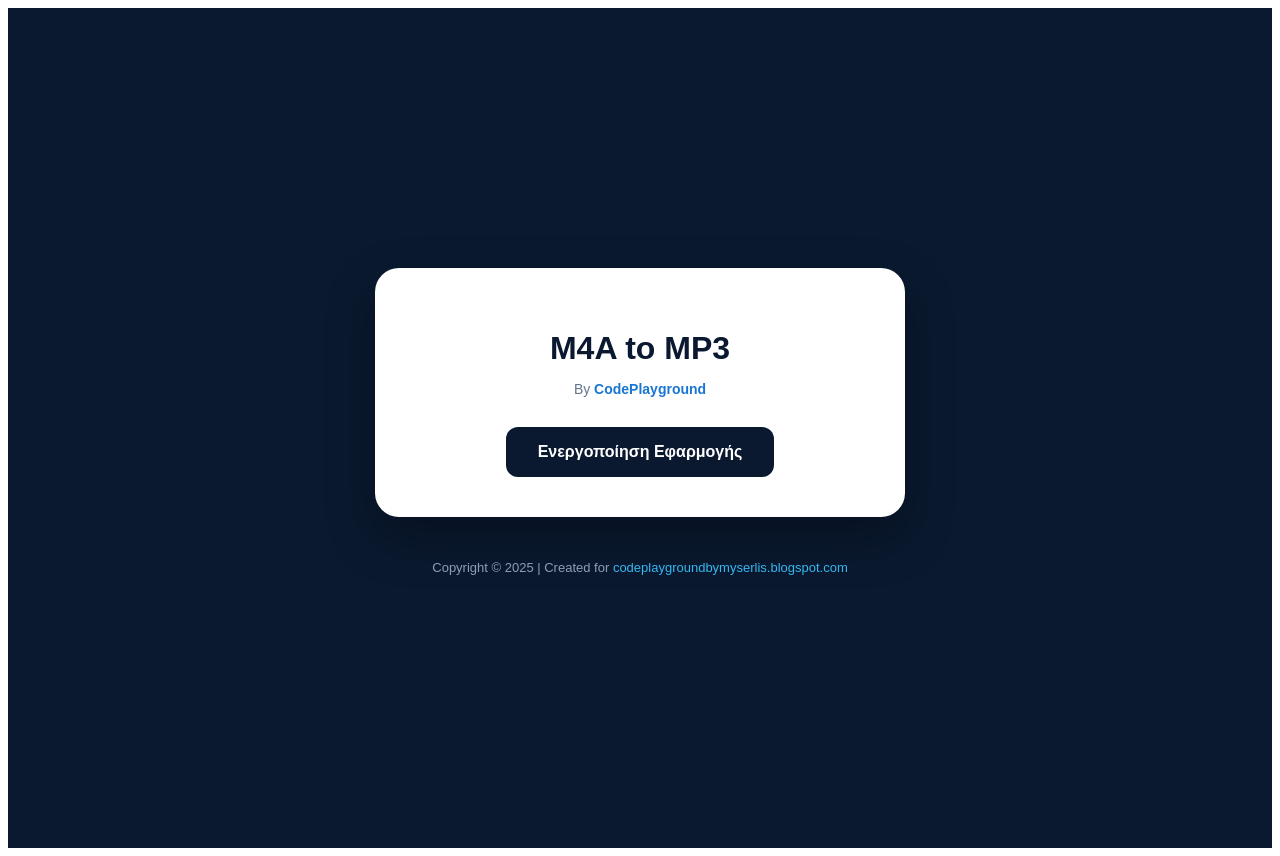
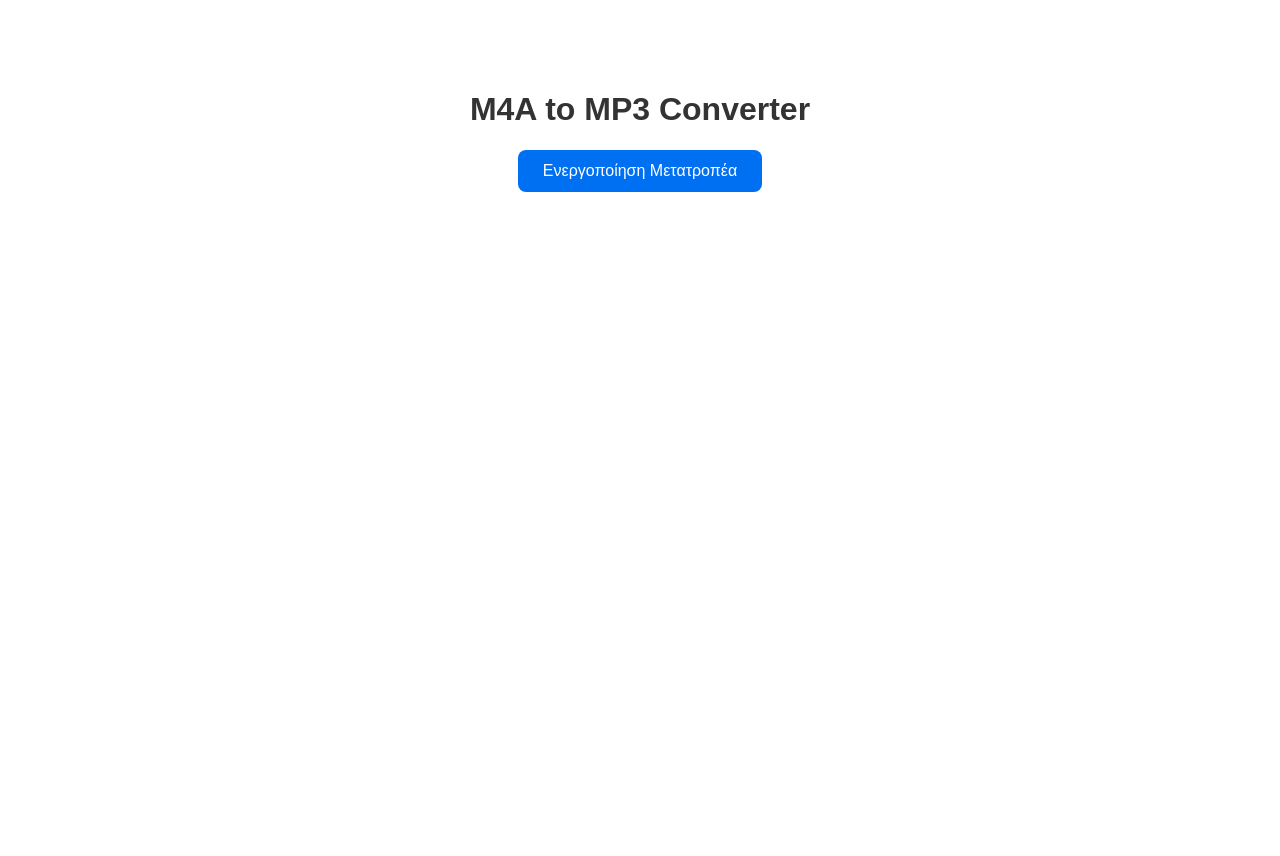
Before and after one commit to grxmis/m4a-to-mp3-converter, a Next.js app: page / in a window 1280 px wide. After the commit the page ends 800 px from the top, so only its background shows below. Built offline with nearby package versions, Linux system fonts and the light colour scheme.

Commit message:
Add files via upload

```diff
--- a/pages/index.js
+++ b/pages/index.js
@@ -7,7 +7,7 @@ export default function Converter() {
   const [outputUrl, setOutputUrl] = useState(null);
   const [fileName, setFileName] = useState("");
   const ffmpegRef = useRef(null);
-  const fileInputRef = useRef(null);
+  const fileInputRef = useRef(null); // Ref για να καθαρίζουμε το input αρχείου
 
   const load = async () => {
     setLoading(true);
@@ -15,16 +15,19 @@ export default function Converter() {
       const { FFmpeg } = await import('@ffmpeg/ffmpeg');
       const { toBlobURL } = await import('@ffmpeg/util');
       const ffmpeg = new FFmpeg();
+
       const baseURL = 'https://cdn.jsdelivr.net/npm/@ffmpeg/core@0.12.6/dist/umd';
 
       await ffmpeg.load({
         coreURL: await toBlobURL(`${baseURL}/ffmpeg-core.js`, 'text/javascript'),
         wasmURL: await toBlobURL(`${baseURL}/ffmpeg-core.wasm`, 'application/wasm'),
       });
+
       ffmpegRef.current = ffmpeg;
       setLoaded(true);
     } catch (err) {
-      alert("Αποτυχία φόρτωσης.");
+      console.error(err);
+      alert("Αποτυχία φόρτωσης. Δοκιμάστε ξανά.");
     } finally {
       setLoading(false);
     }
@@ -35,129 +38,89 @@ export default function Converter() {
     setFileName(file.name);
     setProcessing(true);
     setOutputUrl(null);
+
     try {
       const { fetchFile } = await import('@ffmpeg/util');
       const ffmpeg = ffmpegRef.current;
+
       await ffmpeg.writeFile('input.m4a', await fetchFile(file));
       await ffmpeg.exec(['-i', 'input.m4a', '-acodec', 'libmp3lame', 'output.mp3']);
+
       const data = await ffmpeg.readFile('output.mp3');
       const url = URL.createObjectURL(new Blob([data.buffer], { type: 'audio/mp3' }));
       setOutputUrl(url);
+
+      // Καθαρισμός εσωτερικών αρχείων FFmpeg για εξοικονόμηση μνήμης
       await ffmpeg.deleteFile('input.m4a');
       await ffmpeg.deleteFile('output.mp3');
     } catch (err) {
-      alert("Σφάλμα μετατροπής.");
+      alert("Σφάλμα κατά τη μετατροπή.");
     } finally {
       setProcessing(false);
     }
   };
 
+  // Η συνάρτηση που επαναφέρει την εφαρμογή
   const resetConverter = () => {
     setOutputUrl(null);
     setFileName("");
-    if (fileInputRef.current) fileInputRef.current.value = "";
+    if (fileInputRef.current) {
+      fileInputRef.current.value = ""; // Καθαρίζει το όνομα του αρχείου από το κουμπί
+    }
   };
 
   return (
-    <div style={{
-      backgroundColor: '#0a192f',
-      minHeight: '100vh',
-      display: 'flex',
-      flexDirection: 'column',
-      alignItems: 'center',
-      justifyContent: 'center',
-      fontFamily: 'sans-serif',
-      margin: 0,
-      padding: '20px'
-    }}>
-      <div style={{
-        backgroundColor: '#ffffff',
-        padding: '40px',
-        borderRadius: '24px',
-        boxShadow: '0 20px 50px rgba(0,0,0,0.3)',
-        textAlign: 'center',
-        maxWidth: '450px',
-        width: '100%',
-        position: 'relative'
-      }}>
-        <h1 style={{ color: '#0a192f', marginBottom: '10px', fontWeight: '800' }}>M4A to MP3</h1>
-        <p style={{ color: '#64748b', marginBottom: '30px', fontSize: '14px' }}>
-          By <a href="https://codeplaygroundbymyserlis.blogspot.com" target="_blank" rel="noopener noreferrer" style={{ color: '#1976d2', textDecoration: 'none', fontWeight: 'bold' }}>CodePlayground</a>
-        </p>
+    <div style={{ textAlign: 'center', marginTop: '50px', fontFamily: 'sans-serif', padding: '20px' }}>
+      <h1 style={{ color: '#333' }}>M4A to MP3 Converter</h1>
 
       {!loaded ? (
-          <button onClick={load} disabled={loading} style={{
-            padding: '16px 32px',
-            fontSize: '16px',
-            cursor: 'pointer',
-            borderRadius: '12px',
-            border: 'none',
-            background: '#0a192f',
-            color: 'white',
-            fontWeight: 'bold'
-          }}>
-            {loading ? 'Περιμένετε...' : 'Ενεργοποίηση Εφαρμογής'}
+        <button onClick={load} disabled={loading} style={{ padding: '12px 25px', fontSize: '16px', cursor: 'pointer', borderRadius: '8px', border: 'none', background: '#0070f3', color: 'white' }}>
+          {loading ? 'Φόρτωση...' : 'Ενεργοποίηση Μετατροπέα'}
         </button>
       ) : (
-          <div>
+        <div style={{ background: '#f9f9f9', padding: '30px', borderRadius: '15px', display: 'inline-block' }}>
           {!outputUrl && !processing && (
-              <div style={{
-                border: '2px dashed #cbd5e1',
-                padding: '30px 20px',
-                borderRadius: '16px',
-                backgroundColor: '#f8fafc'
-              }}>
+            <>
+              <p>Επιλέξτε το αρχείο .m4a για μετατροπή:</p>
               <input
                 type="file"
                 accept=".m4a"
                 ref={fileInputRef}
                 onChange={(e) => e.target.files[0] && convert(e.target.files[0])}
-                  style={{ cursor: 'pointer' }}
               />
-              </div>
+            </>
           )}
 
           {processing && (
             <div style={{ margin: '20px' }}>
-                <div className="spinner"></div>
-                <p style={{ color: '#0a192f', fontWeight: '600' }}>Μετατροπή...</p>
+              <p>⏳ Μετατροπή: <strong>{fileName}</strong></p>
+              <p>Παρακαλώ περιμένετε...</p>
             </div>
           )}
 
           {outputUrl && (
             <div style={{ marginTop: '10px' }}>
-                <div style={{ padding: '15px', backgroundColor: '#f0fdf4', borderRadius: '12px', marginBottom: '20px' }}>
-                  <h3 style={{ color: '#166534', margin: '0 0 10px 0' }}>✓ Έτοιμο!</h3>
-                  <audio src={outputUrl} controls style={{ width: '100%' }} />
-                </div>
-
-                <div style={{ display: 'flex', flexDirection: 'column', gap: '10px' }}>
+              <h3 style={{ color: 'green' }}>✓ Ολοκληρώθηκε!</h3>
+              <audio src={outputUrl} controls style={{ marginBottom: '20px' }} />
+              <br/>
+              <div style={{ display: 'flex', gap: '10px', justifyContent: 'center' }}>
                 <a
                   href={outputUrl}
                   download={fileName.replace('.m4a', '.mp3')}
-                    style={{
-                      padding: '14px',
-                      background: '#166534',
-                      color: 'white',
-                      textDecoration: 'none',
-                      borderRadius: '10px',
-                      fontWeight: 'bold'
+                  onClick={() => {
+                    // Προαιρετικά: Μπορείς να καλέσεις το reset αυτόματα μετά από 2 δευτερόλεπτα
+                    setTimeout(resetConverter, 2000);
                   }}
+                  style={{ padding: '12px 20px', background: '#28a745', color: 'white', textDecoration: 'none', borderRadius: '5px', fontWeight: 'bold' }}
                 >
-                    Λήψη Αρχείου MP3
+                  Download MP3
                 </a>
+
                 <button
                   onClick={resetConverter}
-                    style={{
-                      padding: '12px',
-                      background: 'transparent',
-                      color: '#64748b',
-                      border: '1px solid #cbd5e1',
-                      borderRadius: '10px',
-                      cursor: 'pointer'
-                    }}
+                  style={{ padding: '12px 20px', background: '#6c757d', color: 'white', border: 'none', borderRadius: '5px', cursor: 'pointer' }}
                 >
-                    Μετατροπή άλλου αρχείου
+                  Νέα Μετατροπή
                 </button>
               </div>
             </div>
@@ -165,24 +128,5 @@ export default function Converter() {
         </div>
       )}
     </div>
-
-      {/* ΔΙΟΡΘΩΜΕΝΟ FOOTER */}
-      <footer style={{ marginTop: '30px', color: '#94a3b8', fontSize: '13px', textAlign: 'center' }}>
-        <p>Copyright © 2025 | Created for <a href="https://codeplaygroundbymyserlis.blogspot.com" target="_blank" rel="noopener noreferrer" style={{ color: '#38bdf8', textDecoration: 'none' }}>codeplaygroundbymyserlis.blogspot.com</a></p>
-      </footer>
-
-      <style jsx>{`
-        .spinner {
-          border: 4px solid #f1f5f9;
-          border-top: 4px solid #0a192f;
-          border-radius: 50%;
-          width: 40px;
-          height: 40px;
-          animation: spin 1s linear infinite;
-          margin: 0 auto 15px;
-        }
-        @keyframes spin { 0% { transform: rotate(0deg); } 100% { transform: rotate(360deg); } }
-      `}</style>
-    </div>
   );
 }
```
Lines whose indentation alone changed are shown as unchanged.
